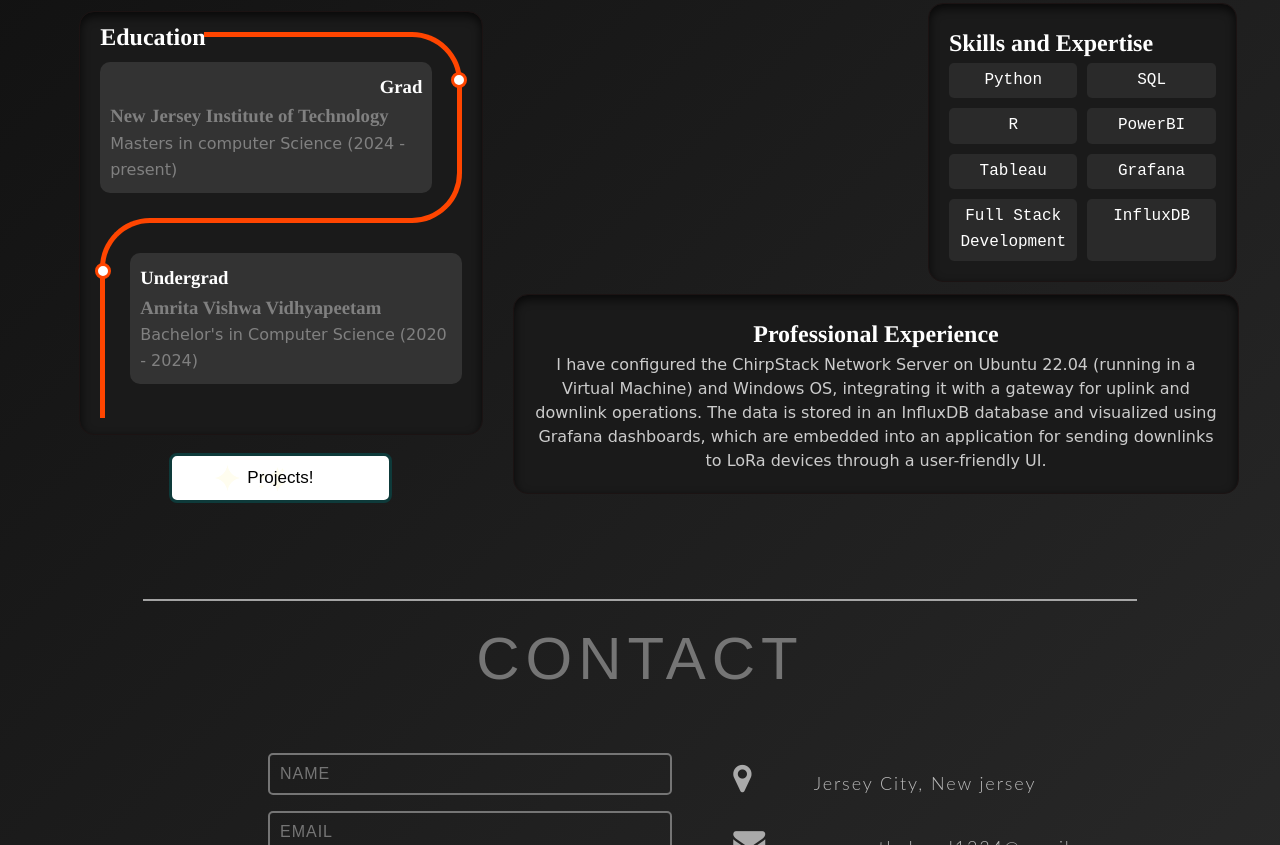
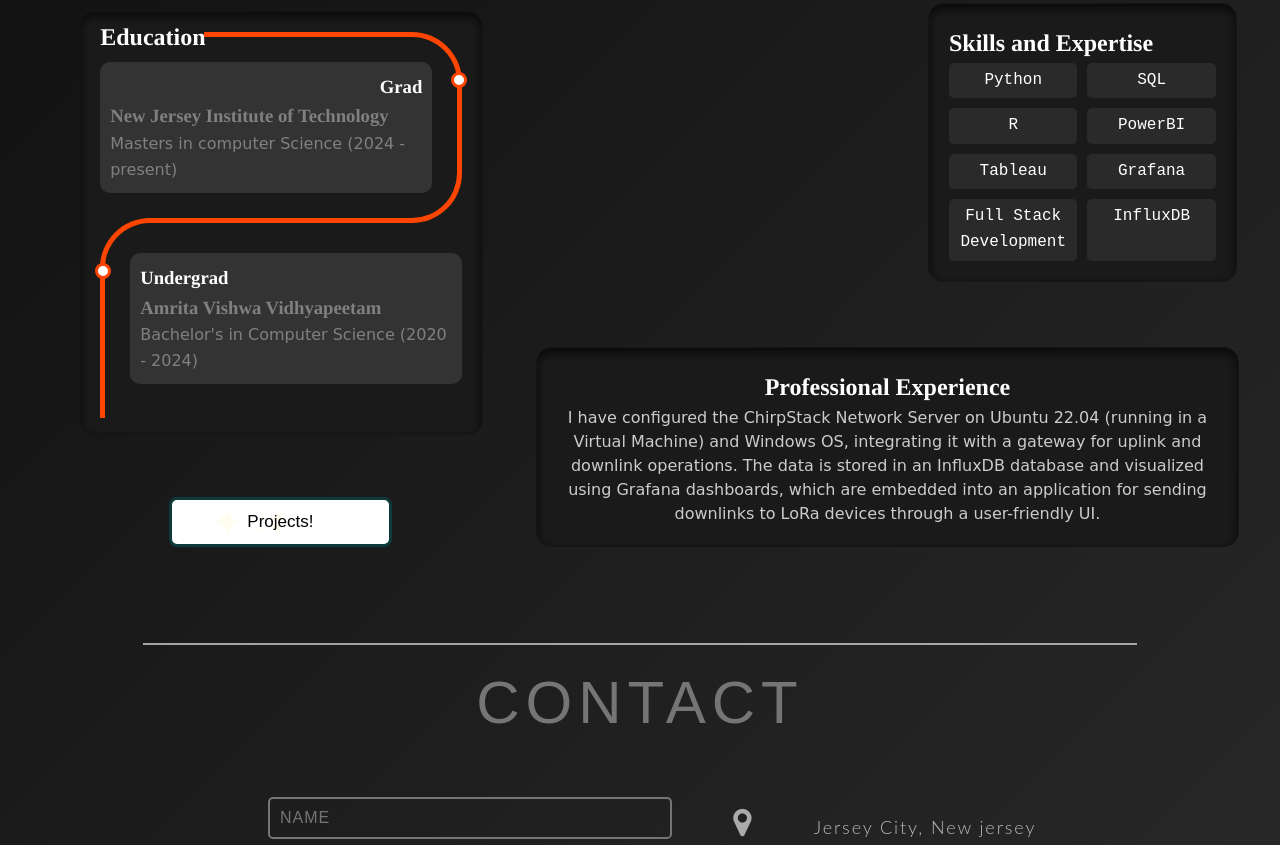
Before and after one commit to Sumanth2305/Portfolio, a plain HTML site: page index.html in a window 1280 px wide. Shown: the part 436-1281 px from the top of the page. Drawn offline with Linux system fonts and the light colour scheme.

Commit message:
change projects button

```diff
--- a/index.html
+++ b/index.html
@@ -113,7 +113,7 @@
     </div>
 
 
-<hr style="border: 1px solid #ffffff99; width: 80%;">
+<hr style="border: 1px solid #ffffff99; width: 80%; margin-top: -10%;">
 
 <section id="contact">
   <h1 class="section-header fade-up">Contact</h1>
--- a/styles.css
+++ b/styles.css
@@ -421,13 +421,13 @@ body {
     border: 1.5px solid rgb(27, 19, 19);
     text-align: center;
     grid-area: experience;
-    margin-left: -3%;
     margin-right: 8%;
-    margin-top: -13%;
+    margin-top: 10%;
     cursor: pointer;
     margin-bottom: 2%;
     position: relative;
     bottom: 70%;
+
 }
 
 
@@ -479,7 +479,7 @@ body {
 
 .project-button {
   position: relative;
-  bottom: 10%;
+  top: 10.9%;
   display: block;
 }
 
```
